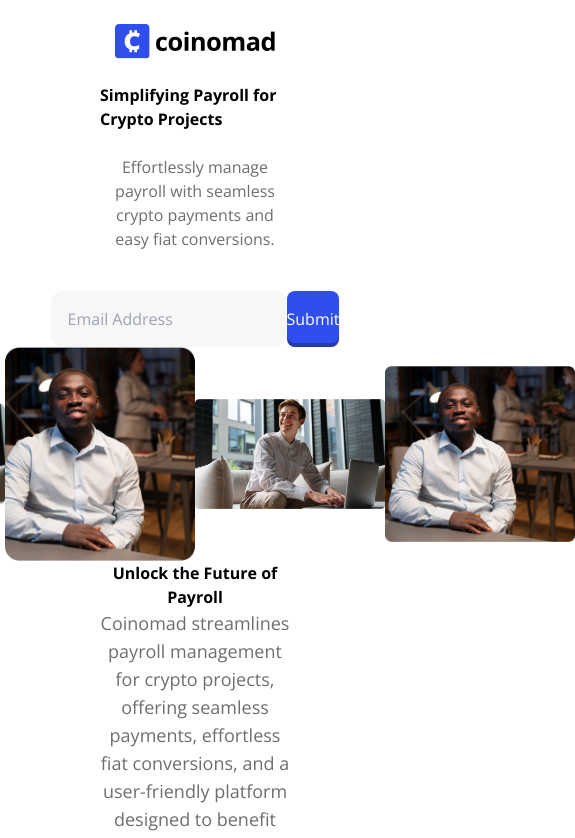
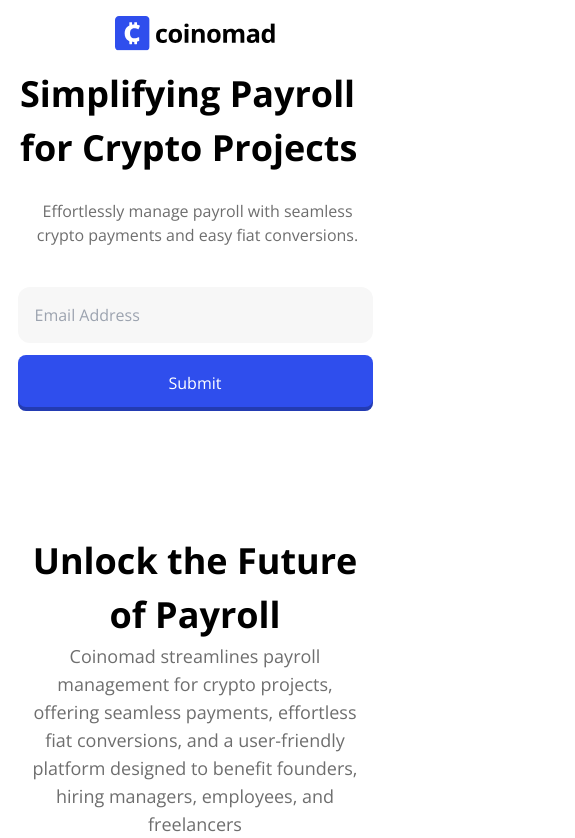
Before and after one commit to pHanToMcaNCoDE/MVP-Frontend, a React (Vite) app: page / in a window 390 px wide. Shown: the top 838 px of the page, 575 px wide, since content can reach past the window. Built offline with nearby package versions, Linux system fonts and the light colour scheme.

Commit message:
Mobile screen adjustment

```diff
--- a/src/App.css
+++ b/src/App.css
@@ -12,7 +12,7 @@
   }
 }
 
-@media screen and (min-width: 450px) {
+@media screen and (min-width: 380px) {
   body {
     padding: 0 20px 0 20px;
   }
--- a/tailwind.config.js
+++ b/tailwind.config.js
@@ -5,7 +5,7 @@
   theme: {
     screens: {
       // {'max': '1535px'}
-      "sm": "450px",
+      "sm": "380px",
       "md": "768px",
       "lg": "1360px",
     },
```
